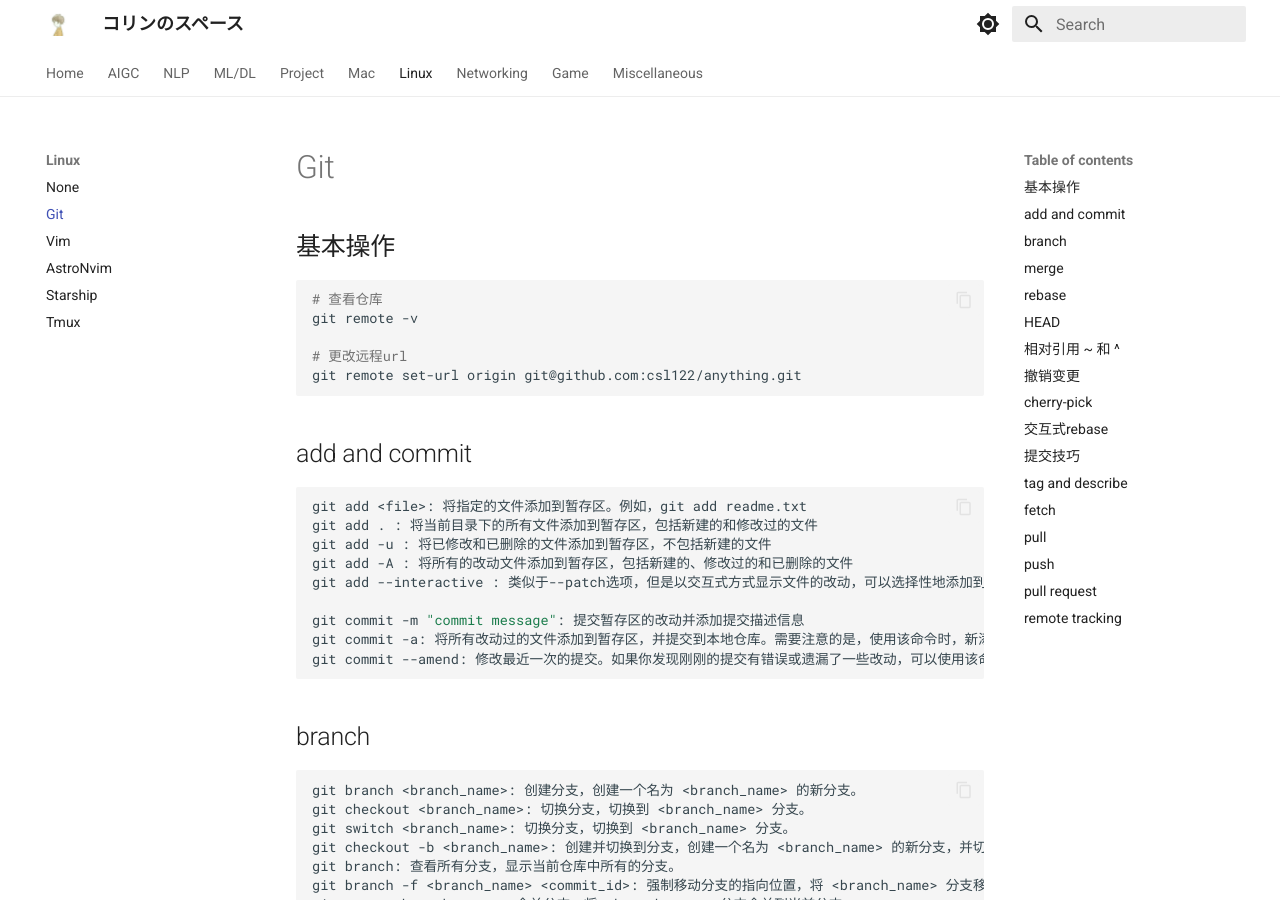
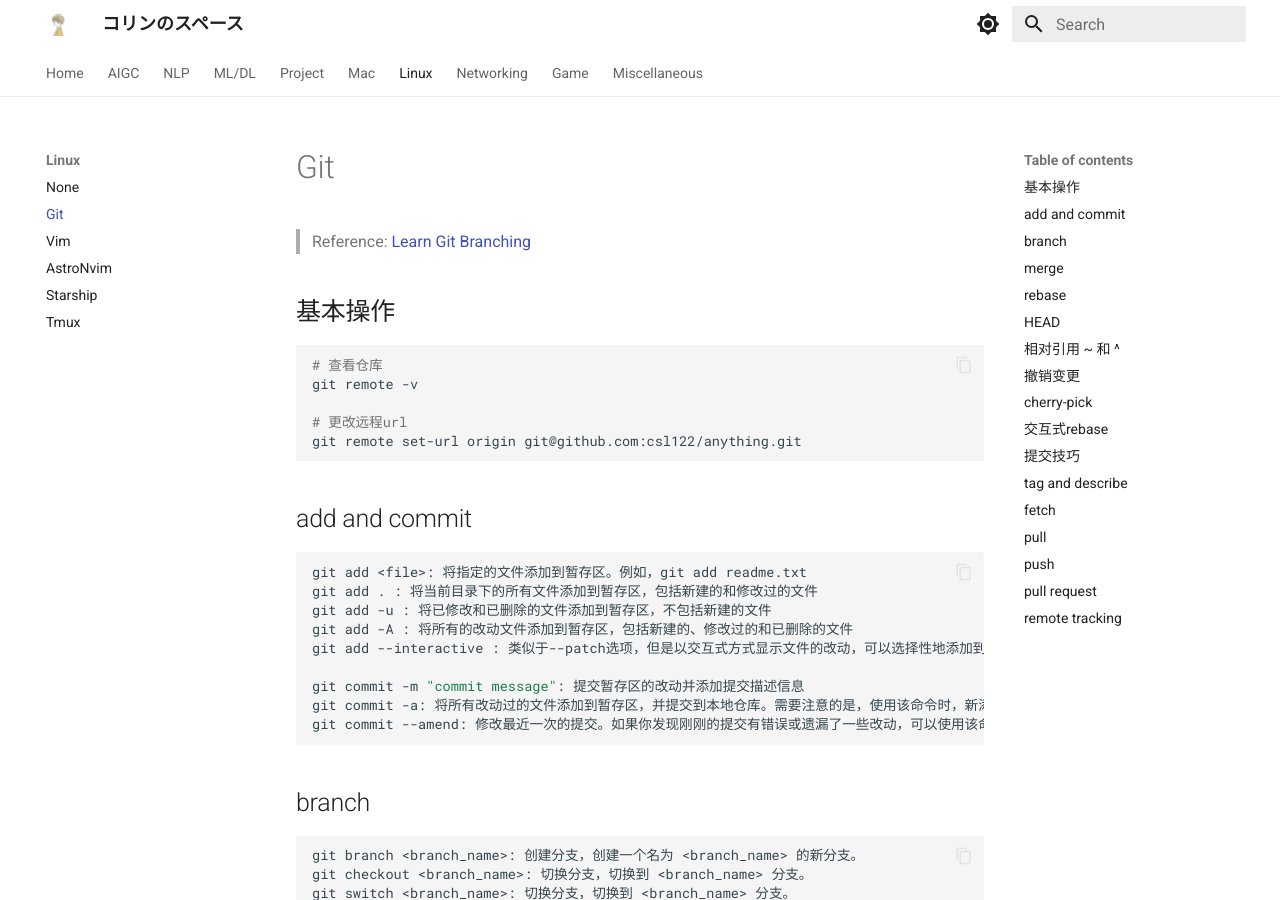
Before and after one commit to csl122/mkdocs, an MkDocs documentation site: the page built from docs/linux/git.md, in a window 1280 px wide and 900 px high. Built offline with MkDocs 1.6.1 and Material for MkDocs 9.7.7, drawn with Linux system fonts in a browser that asks for light colours.

Commit message:
feat: add reference

````diff
--- a/docs/linux/git.md
+++ b/docs/linux/git.md
@@ -1,5 +1,6 @@
 # Git
 
+> Reference: [Learn Git Branching](https://learngitbranching.js.org/)
 ## 基本操作
 
 ```bash
````
